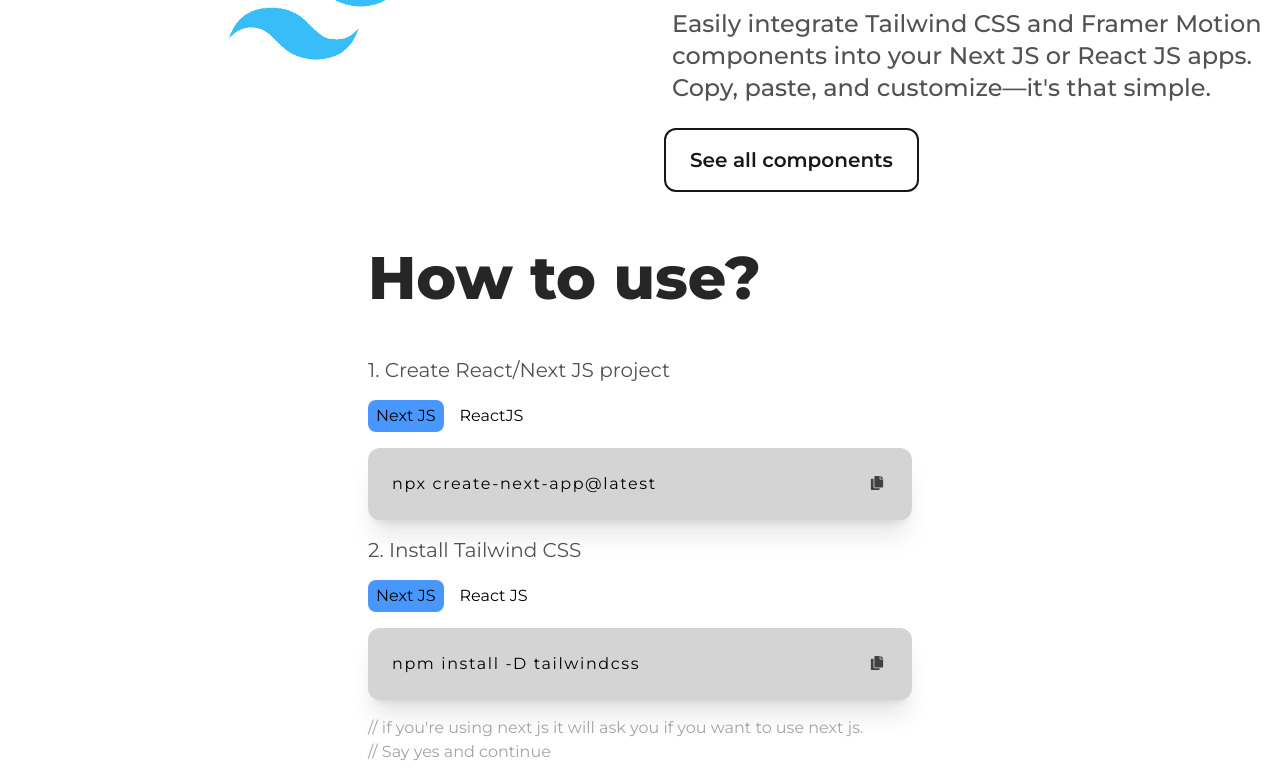
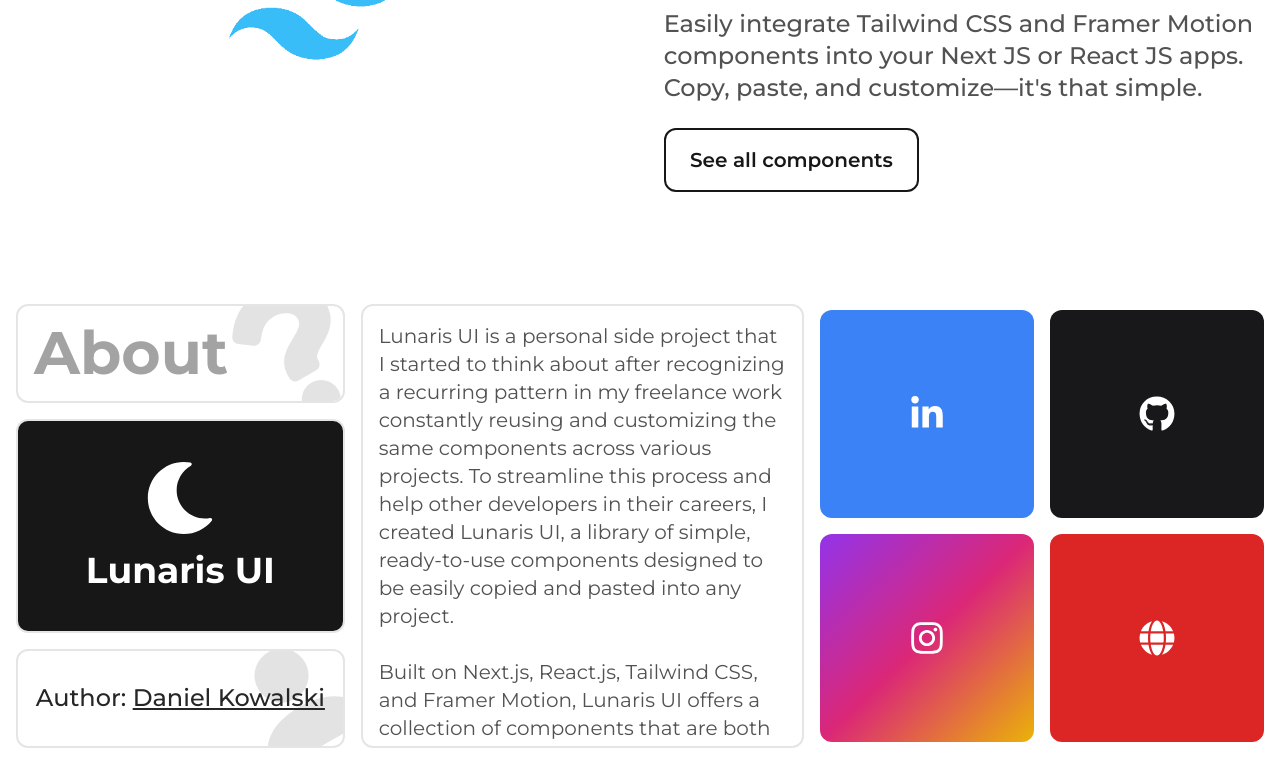
Before and after one commit to k0wal45/component-library, a Next.js app: page / in a window 1280 px wide. Shown: the part 2000-2784 px from the top of the page. Built offline with nearby package versions, Linux system fonts and the light colour scheme.

Commit message:
main page complete i think and about page was deleted and more info about project can be found on main page

```diff
--- a/app/page.tsx
+++ b/app/page.tsx
@@ -1,3 +1,4 @@
+import About from "@/components/About";
 import CopyPaste from "@/components/CopyPaste";
 import Hero from "@/components/Hero/Hero";
 import HowToUse from "@/components/HowToUse/HowToUse";
@@ -11,6 +12,7 @@
       <Hero />
       <CopyPaste />
       <Technologies />
+      <About />
       <HowToUse />
     </main>
   );
--- /dev/null
+++ b/components/About.tsx
@@ -0,0 +1,112 @@
+import { BsFillPersonFill } from "react-icons/bs";
+import {
+  FaGithub,
+  FaGlobe,
+  FaInstagram,
+  FaLinkedinIn,
+  FaMoon,
+  FaQuestion,
+} from "react-icons/fa";
+import { FaPerson } from "react-icons/fa6";
+
+const About = () => {
+  return (
+    <div
+      className="max-w-7xl w-full mx-auto py-24 px-4 flex flex-col md:grid place-items-center md:grid-cols-8 lg:grid-cols-11 grid-rows-4 gap-4  overflow-visible
+      [&>*]:rounded-xl [&>*]:border-2 [&>*]:border-neutral-200 [&>*]:size-full
+    "
+    >
+      <div className="col-span-8 lg:col-span-3 relative overflow-hidden group p-4 flex items-center">
+        <h4 className="text-6xl font-bold text-neutral-400 group-hover:text-neutral-200 duration-300">
+          About
+        </h4>
+        <FaQuestion className="absolute top-0 right-0 text-8xl text-neutral-400/30 -rotate-[30deg] scale-150 z-[-1]" />
+        <div className="size-full absolute top-0 left-0 bg-neutral-800 z-[-2] translate-y-full group-hover:translate-y-0 duration-300 transition-transform"></div>
+      </div>
+      <div className="h-full w-full col-span-4 row-span-4 overflow-y-scroll scroll-hide aspect-square p-4">
+        <p className="text-xl text-neutral-600">
+          Lunaris UI is a personal side project that I started to think about
+          after recognizing a recurring pattern in my freelance work constantly
+          reusing and customizing the same components across various projects.
+          To streamline this process and help other developers in their careers,
+          I created Lunaris UI, a library of simple, ready-to-use components
+          designed to be easily copied and pasted into any project.
+          <br />
+          <br />
+          Built on Next.js, React.js, Tailwind CSS, and Framer Motion, Lunaris
+          UI offers a collection of components that are both versatile and easy
+          to integrate. These are the only dependencies you'll need to install,
+          making it a lightweight solution for any project, whether personal or
+          commercial.
+          <br />
+          <br />
+          Lunaris UI is aimed at developers who need customizable components for
+          their projects. Whether you're building something for yourself or for
+          a client, these components are free to use and modify however you see
+          fit. My goal with this library is to empower developers with a toolkit
+          that simplifies their workflow, allowing them to focus on creating
+          amazing products.
+          <br />
+          <br />
+          Feel free to explore, use, and customize these components to fit your
+          needs. I'm excited to see how Lunaris UI can help others in their
+          development journeys.
+        </p>
+      </div>
+      <div
+        className="w-full col-span-4 row-span-4 max-h-[27rem] grid grid-cols-2 border-none p-0 gap-4 aspect-square
+        [&>*]:rounded-xl [&>*]:size-full text-white text-4xl
+      "
+      >
+        <a
+          href="https://www.linkedin.com/in/daniel-kowalski-com/"
+          target="_blank"
+          className="bg-blue-500 grid place-items-center hover:rotate-12 duration-200 ease-in-out active:scale-95"
+        >
+          <FaLinkedinIn />
+        </a>
+        <a
+          href="https://github.com/k0wal45"
+          target="_blank"
+          className="bg-zinc-900 grid place-items-center hover:rotate-12 duration-200 ease-in-out active:scale-95"
+        >
+          <FaGithub />
+        </a>
+        <a
+          href="https://www.instagram.com/k0wal45/"
+          target="_blank"
+          className="bg-gradient-to-br from-purple-600 to-yellow-500 via-pink-600 grid place-items-center hover:rotate-12 duration-200 ease-in-out active:scale-95"
+        >
+          <FaInstagram />
+        </a>
+        <a
+          href="https://daniel-kowalski.com"
+          target="_blank"
+          className="bg-red-600 grid place-items-center hover:rotate-12 duration-200 ease-in-out active:scale-90"
+        >
+          <FaGlobe />
+        </a>
+      </div>
+      <div className="col-span-3 row-span-2 bg-neutral-900 flex flex-col gap-4 items-center justify-center text-white p-4 py-8">
+        <FaMoon className="text-7xl" />
+        <p className="text-4xl font-bold">Lunaris UI</p>
+      </div>
+      <div className="col-span-3 relative overflow-hidden group p-4 grid place-items-center font-medium">
+        <p className="text-2xl text-neutral-800 group-hover:text-neutral-200 duration-300">
+          Author:{" "}
+          <a
+            href="https://daniel-kowalski.com"
+            target="_blank"
+            className="underline"
+          >
+            Daniel Kowalski
+          </a>
+        </p>
+        <BsFillPersonFill className="absolute top-0 right-0 text-8xl text-neutral-400/30 -rotate-[30deg] scale-150 z-[-1]" />
+        <div className="size-full absolute top-0 left-0 bg-neutral-800 z-[-2] translate-y-full group-hover:translate-y-0 duration-300 transition-transform"></div>
+      </div>
+    </div>
+  );
+};
+
+export default About;
--- a/components/Navbar.tsx
+++ b/components/Navbar.tsx
@@ -30,20 +30,6 @@
               style={{ clipPath: "polygon(10% 0, 90% 0, 100% 100%, 0% 100%)" }}
             ></div>
           </li>
-          <li className="h-8 w-[1px] bg-neutral-400"></li>
-          <li className="relative h-full flex items-center">
-            <Link href="/about" className="mx-4">
-              About
-            </Link>
-            <div
-              className={`absolute w-full bottom-0 left-0 h-2 bg-primary z-[-1] transition-transform duration-600 ease-in-out ${
-                curretPath.startsWith("/about")
-                  ? "translate-y-0"
-                  : "translate-y-12"
-              }`}
-              style={{ clipPath: "polygon(10% 0, 90% 0, 100% 100%, 0% 100%)" }}
-            ></div>
-          </li>
         </ul>
       </div>
     </nav>
```
